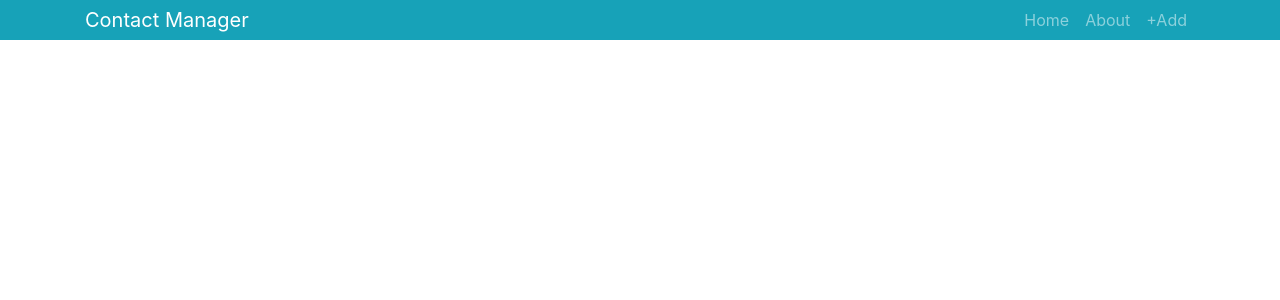
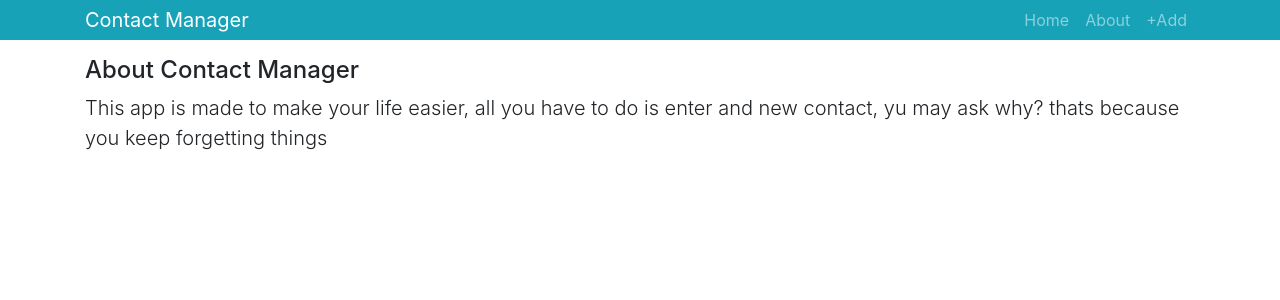
Before and after one commit to shymaSane/Contact-manager, a React (Create React App) app: page /about in a window 1280 px wide. Shown: the top 300 px of the page. Built offline with nearby package versions, Linux system fonts and the light colour scheme.

Commit message:
Redirect correctly

```diff
--- a/src/App.js
+++ b/src/App.js
@@ -19,7 +19,7 @@ class App extends Component {
                 <Switch>
                   <Route exact path="/" component={Contacts} />
                   <Route exact path="/contact/add" component={AddContact} />
-                  <Route exact path="/about/:id" component={About} />
+                  <Route exact path="/about" component={About} />
                 </Switch>
               </div>
           </div>
--- a/src/component/about/About.js
+++ b/src/component/about/About.js
@@ -1,9 +1,9 @@
 import React from 'react'
 
-const About = (props) => {
+const About = () => {
   return (
     <div>
-      <h4>{props.match.params.id}</h4>
+      <h4>About Contact Manager</h4>
       <p className="lead"> This app is made to make your life easier, all you have to do is enter and new contact, yu may ask why? thats because you keep forgetting things</p>
     </div>
   )
--- a/src/component/contacts/AddContact.js
+++ b/src/component/contacts/AddContact.js
@@ -27,6 +27,9 @@ import FormUi from '../ui/FormUi';
             email: '',
             phone: ''
         })
+
+        //redirect to home page
+        this.props.history.push('/')
 
     }
 
```
